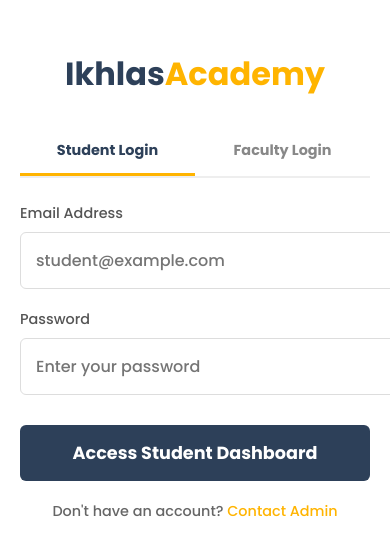
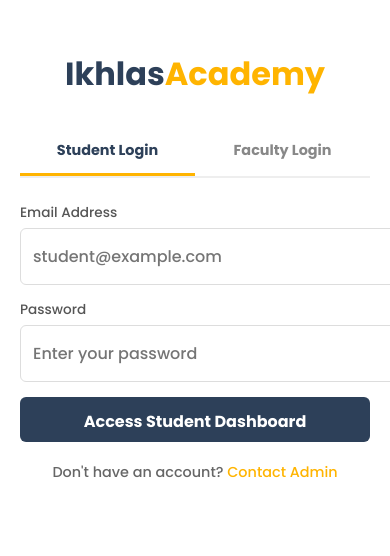
Before and after one commit to dark-mind-x/ikhlas-online-academy, a React (Vite) app: page /login in a window 390 px wide. Shown: the top 556 px of the page. Built offline with nearby package versions, Linux system fonts and the light colour scheme.

Commit message:
text input box resized

```diff
--- a/src/pages/Login.css
+++ b/src/pages/Login.css
@@ -157,13 +157,24 @@
 
     /* Make inputs taller for fingers */
     .input-group input {
-        padding: 15px;
-        font-size: 16px; /* Prevents iPhone from zooming in automatically */
+        width: 350px;
+        padding: 10px 12px; /* Reduced from 15px to 10px (Top/Bottom) */
+        font-size: 16px; /* Keep 16px to prevent iPhone auto-zoom */
+        height: 35px; /* Force a consistent, smaller height */
+    }
+
+    .input-group {
+        margin-bottom: 15px; /* Reduce space between fields */
+    }
+
+    .input-group label {
+        margin-bottom: 5px; /* Bring label closer to input */
+        font-size: 0.85rem; /* Slightly smaller label text */
     }
 
     .login-submit-btn {
-        padding: 15px;
-        font-size: 1.1rem;
-        margin-top: 10px;
+        padding: 12px; /* Slightly compact button */
+        font-size: 1rem;
+        height: 45px; /* Match input height */
     }
 }
```
